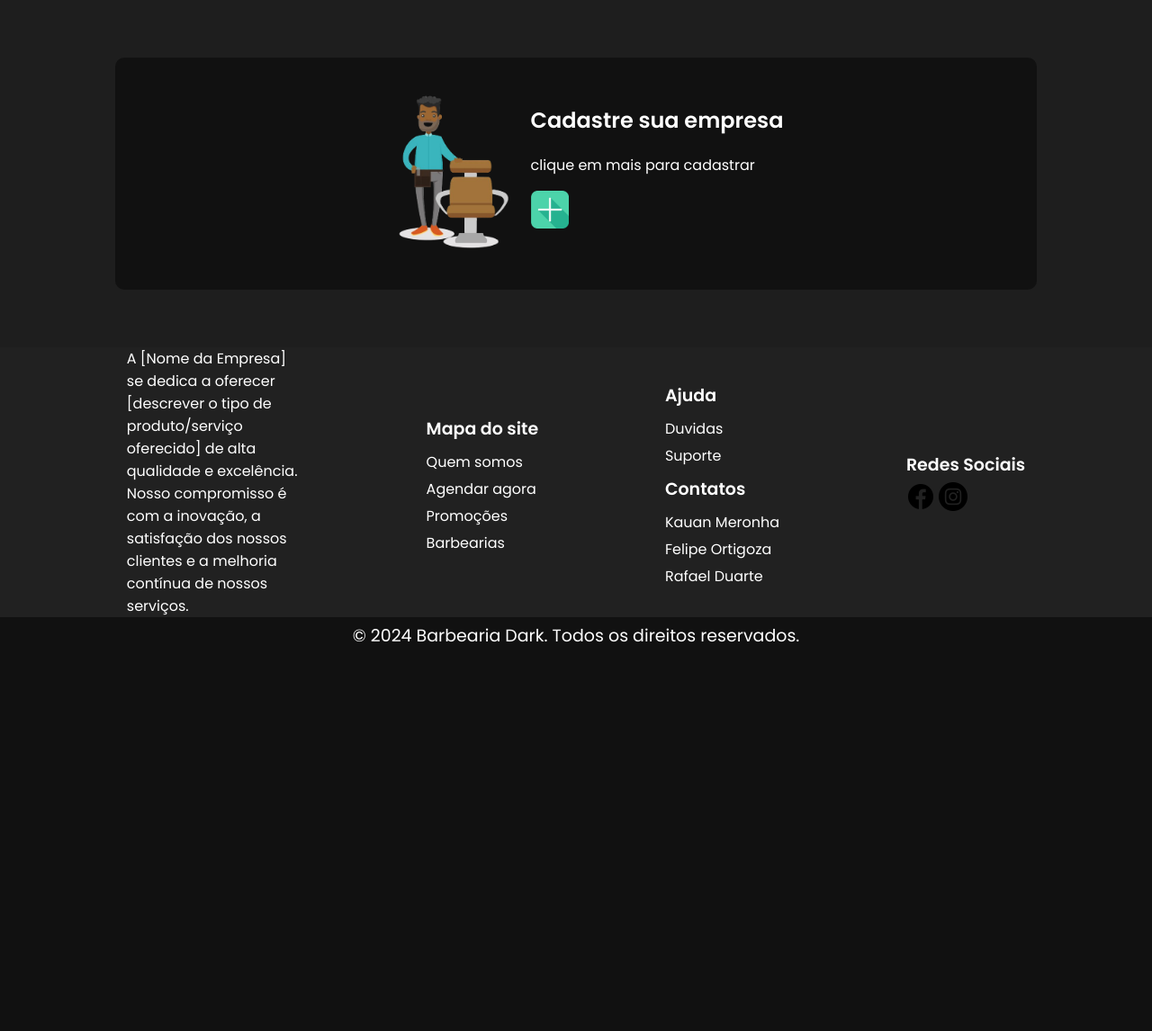
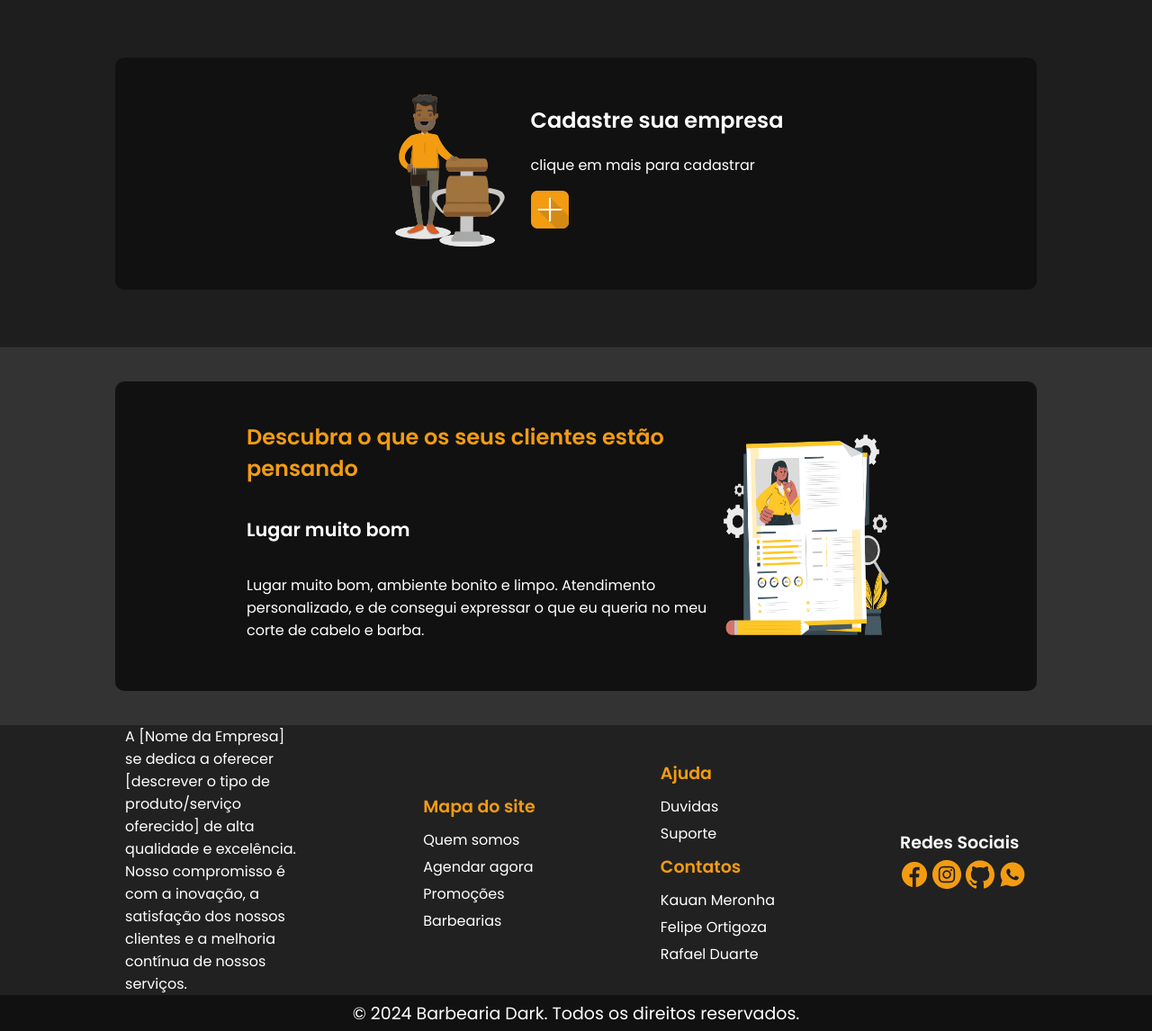
Before and after one commit to Kauan11962/Projeto_barbearia, a PHP site: page /views/cadastroBarbearia.php in a window 1280 px wide. Shown: the part 97-1243 px from the top of the page at 90% size. Before the commit the page ends 811 px from the top, so only its background shows below. Run offline with PHP 8.4, Linux system fonts and the light colour scheme.

Commit message:
atualização na pagina homedoDono

```diff
--- a/css/cadastroBarbearia.css
+++ b/css/cadastroBarbearia.css
@@ -84,7 +84,7 @@
     padding: 20px;
     background-color: #111;
     border-radius: 10px;
-    width: 80%;
+    /*width: 80%;*/
     margin-bottom: 30px
 }
 
@@ -93,12 +93,20 @@
     padding: 0;
 }
 
-#empresasAcumuladas li {
+/*#empresasAcumuladas li {
     margin-bottom: 15px;
     padding: 10px;
     background-color:#432f2f;
     border-radius: 8px;
     border: 1px solid #ccc;
+}*/
+
+#empresasAcumuladas li {
+    background: #1d1d1d;
+    border-radius: 8px;
+    overflow: hidden;
+    margin-bottom: 15px;
+    padding: 10px;
 }
 
 #empresasAcumuladas hr {
@@ -202,3 +210,49 @@
 #barbearias {
     color: #f39c12;
 }
+
+.nomeBarb
+{
+    font-size: 25.6px;
+}
+
+li p
+{
+    font-size: 16px;
+}
+
+.bruxas
+{
+    background-color: #333;
+    width: 100%;
+    display: flex;
+    justify-content: center;
+    padding-top: 3%;
+    padding-bottom: 3%;
+}
+
+.boxDescubra
+{
+    display: flex;
+    justify-content: center;
+    width: 80%;
+    background-color: #111;
+    border-radius: 10px;
+    padding-top: 3%;
+    padding-bottom: 3%;
+}
+
+.boxDescubra h4
+{
+    font-size: 1.5em;
+}
+
+.bb1
+{
+    width: 50%;
+}
+
+.boxDescubra h5
+{
+    font-size: 1.3rem;
+}
--- a/css/footer.css
+++ b/css/footer.css
@@ -32,7 +32,7 @@
 h4
 {
     margin-top: 5px;
-    color: #fff;
+    color: #F39C12;
     margin-bottom: 5px;
     font-size: 19px;
 }
@@ -60,3 +60,13 @@
 {
     color: #fff;
 }
+
+.redes1
+{
+    color: #fff;
+}
+
+.redes img
+{
+    cursor: pointer;
+}
--- a/views/cadastro2.php
+++ b/views/cadastro2.php
@@ -84,7 +84,7 @@
             $_SESSION["nome"] = $ret[0]->nome;
             $_SESSION["sobrenome"] = $ret[0]->sobrenome;
 
-            header("location:../views/homeDoDono.php");
+            header("location:../views/dashboard.php");
             exit();
         } else {
             $msg[2] = "Verifique seus dados";
--- a/views/cadastroBarbearia.php
+++ b/views/cadastroBarbearia.php
@@ -107,12 +107,12 @@
         <section id="EmpresasD">
             <div class="NovaEmpresa">
                 <div class="Nova1">
-                    <img width="180px" src="../imagens/Screenshot_2-removebg-preview.png">
+                    <img width="180px" src="../imagens/iconizer-caradobarSVG.svg">
                 </div>
                 <div class="Nova2">
                     <h1>Cadastre sua empresa</h1>
                     <p>clique em mais para cadastrar</p>
-                    <a href="#" id="abrirModalBtn"><img width="42px" src="../imagens/mais.png"></a>
+                    <a href="#" id="abrirModalBtn"><img width="42px" src="../imagens/iconizer-maisSVG.svg"></a>
                 </div>
             </div>
         </section>
@@ -151,7 +151,7 @@
             <ul>
                 <?php foreach ($empresasCadastradas as $empresa) { ?>
                     <li>
-                        <p><strong>Nome:</strong> <?php echo htmlspecialchars($empresa['nome']); ?></p>
+                        <p class = "nomeBarb"><strong>Nome da Barbearia:</strong> <?php echo htmlspecialchars($empresa['nome']); ?></p>
                         <p><strong>Endereço:</strong> <?php echo htmlspecialchars($empresa['endereco']); ?></p>
                         <p><strong>Celular:</strong> <?php echo htmlspecialchars($empresa['celular']); ?></p>
                         <p><strong>CNPJ:</strong> <?php echo htmlspecialchars($empresa['cnpj']); ?></p>
@@ -181,6 +181,17 @@
 
     </main>
 
+    <div class="bruxas">
+        <div class="boxDescubra">
+            <div class="bb1">
+                <h4>Descubra o que os seus clientes estão pensando</h4>
+                <h5>Lugar muito bom</h5>
+                <p>Lugar muito bom, ambiente bonito e limpo. Atendimento personalizado, e de consegui expressar o que eu queria no meu corte de cabelo e barba.</p>
+            </div>
+            <img width="220px" src="../imagens/profile data-cuate.png" >
+        </div>
+    </div>
+
     <?php require_once "footer.php"; ?>
 
 </body>
--- a/views/footer.php
+++ b/views/footer.php
@@ -24,9 +24,11 @@
                 <a href="#">Rafael Duarte</a>
             </div>
             <div class="redes">
-                <h4>Redes Sociais</h4>
-                <img width="32px" src="../imagens/facebook.png"><a href="#"></a>
-                <img width="32px" src="../imagens/instagram.png"><a href="#"></a>
+                <h4 class ="redes1">Redes Sociais</h4>
+                <img width="32px" src="../imagens/iconizer-facebocaSVG.svg"><a href="#"></a>
+                <img width="32px" src="../imagens/iconizer-instagranSVG.svg"><a href="#"></a>
+                <img width="32px" src="../imagens/iconizer-gitHubSVG.svg"><a href="#"></a>
+                <img width="32px" src="../imagens/iconizer-wattsap.svg"><a href="#"></a>
             </div>
         </div>
         <div class="copy">
```
Also changed, not shown: imagens/Cat rising from a pumpkin-pana.png (added), imagens/Profile data-cuate.png (added), imagens/Witch-amico.png (added), imagens/iconizer-caradobarSVG.svg (added), imagens/iconizer-facebocaSVG.svg (added), imagens/iconizer-gitHubSVG.svg (added), imagens/iconizer-instagranSVG.svg (added), imagens/iconizer-maisSVG.svg (added), imagens/iconizer-wattsap.svg (added).
